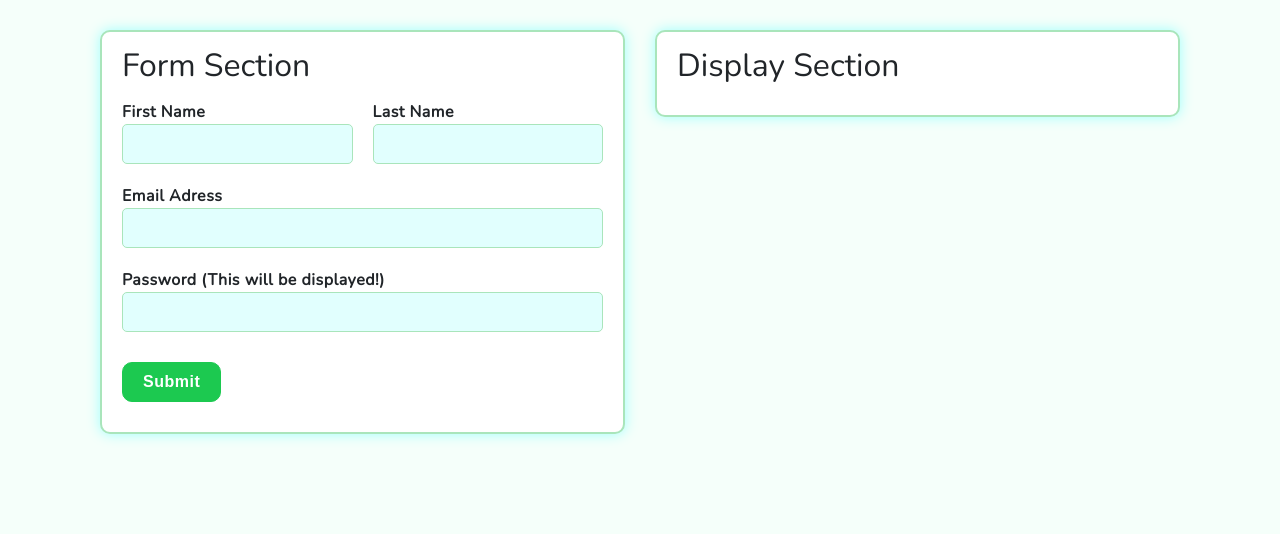
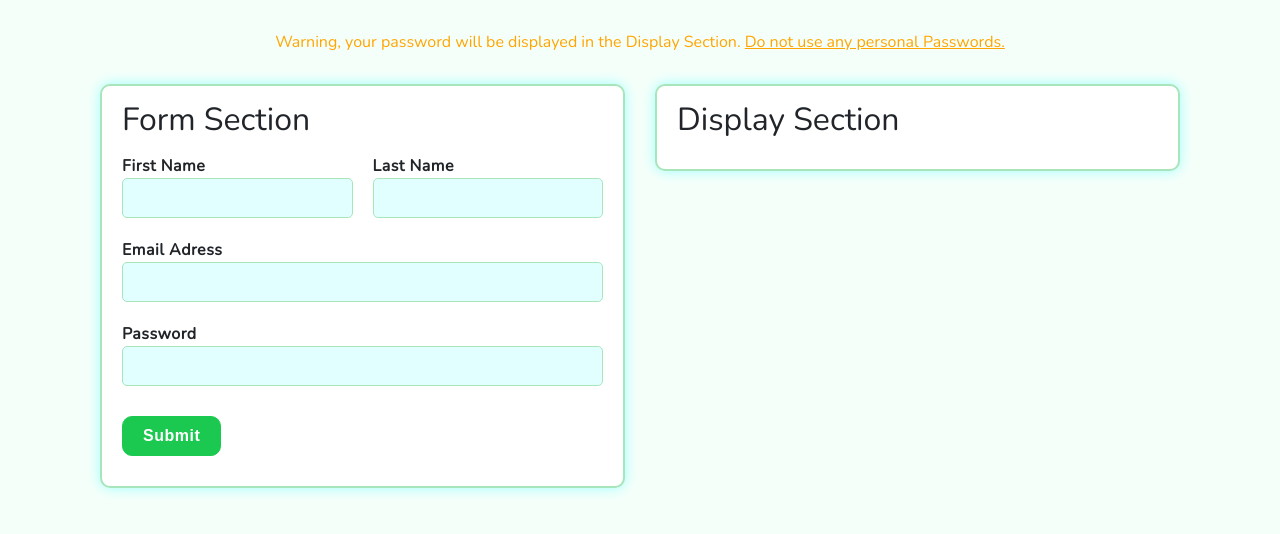
Before and after one commit to PhilipRurka/IoTplace-V2, a React (Create React App) app in the folder validation/: page / in a window 1280 px wide. Shown: the top 534 px of the page. Built offline with nearby package versions, Linux system fonts and the light colour scheme.

Commit message:
Moved the displayed password warning to the top of the application

```diff
--- a/validation/src/components/App.jsx
+++ b/validation/src/components/App.jsx
@@ -3,11 +3,28 @@ import Form from './Form';
 import Display from './Display';
 import { Provider } from 'react-redux';
 import store from '../redux/stores';
+import styled from '@emotion/styled/macro';
+
+const WarningText = styled.div({
+  textAlign: 'center',
+  marginTop: '30px'
+});
+
+const PTag = styled.p({
+  display: 'inline-block',
+  margin: '0',
+  color: 'orange',
+  '&+p' : { textDecoration: 'underline' }
+});
 
 function App() {
   return (
     <Provider store={store}>
       <div className="container">
+        <WarningText>
+          <PTag>Warning, your password will be displayed in the Display Section.&nbsp;</PTag>
+          <PTag>Do not use any personal Passwords.</PTag>
+        </WarningText>
         <Form />
         <Display />
       </div>
--- a/validation/src/components/Form.jsx
+++ b/validation/src/components/Form.jsx
@@ -126,7 +126,7 @@ class Form extends React.Component {
             />
           </Field>
           <Field>
-            <Label>Password (This will be displayed!)</Label>
+            <Label>Password</Label>
             <Input
               type='password'
               ref={this.passwordInput}
```
